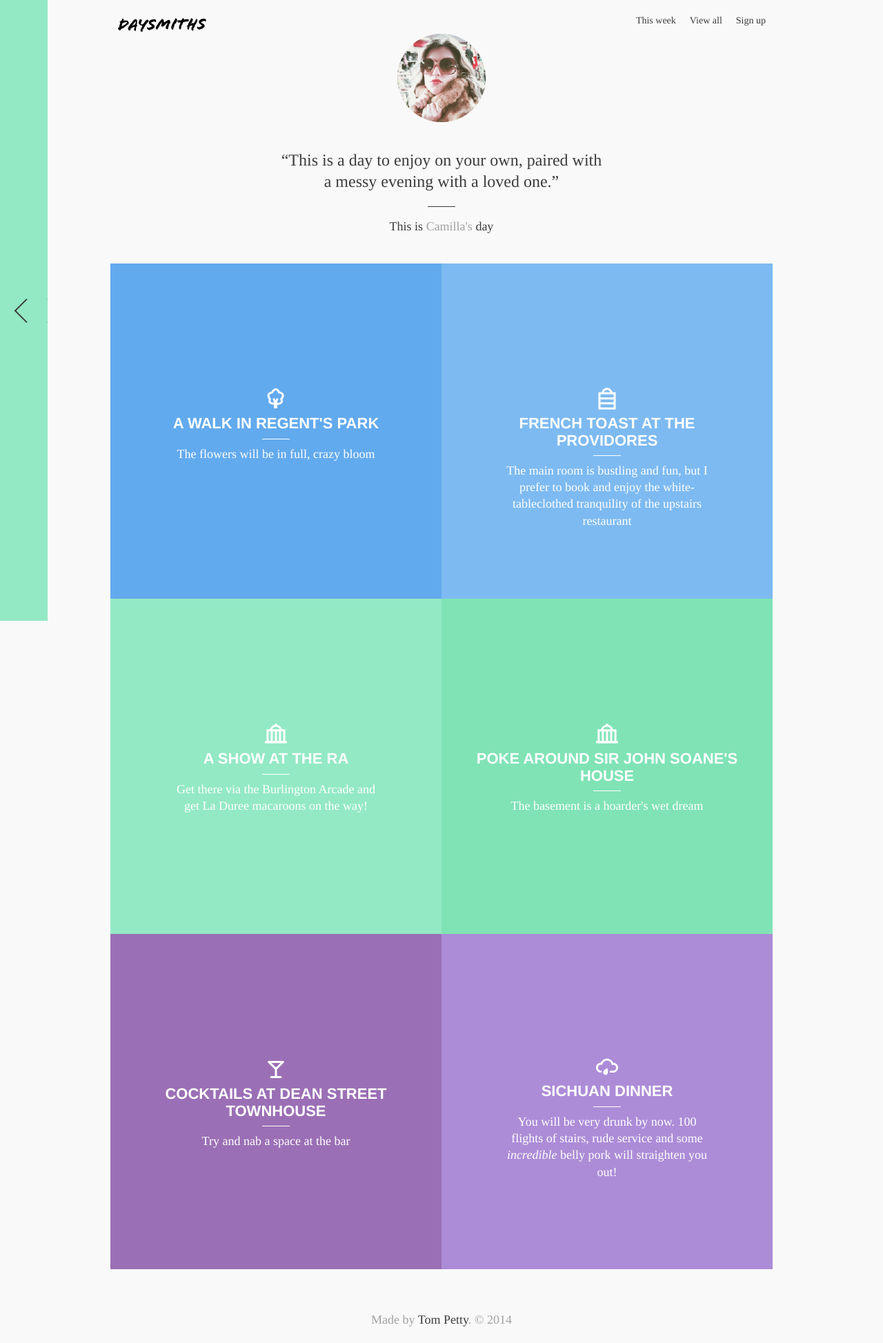
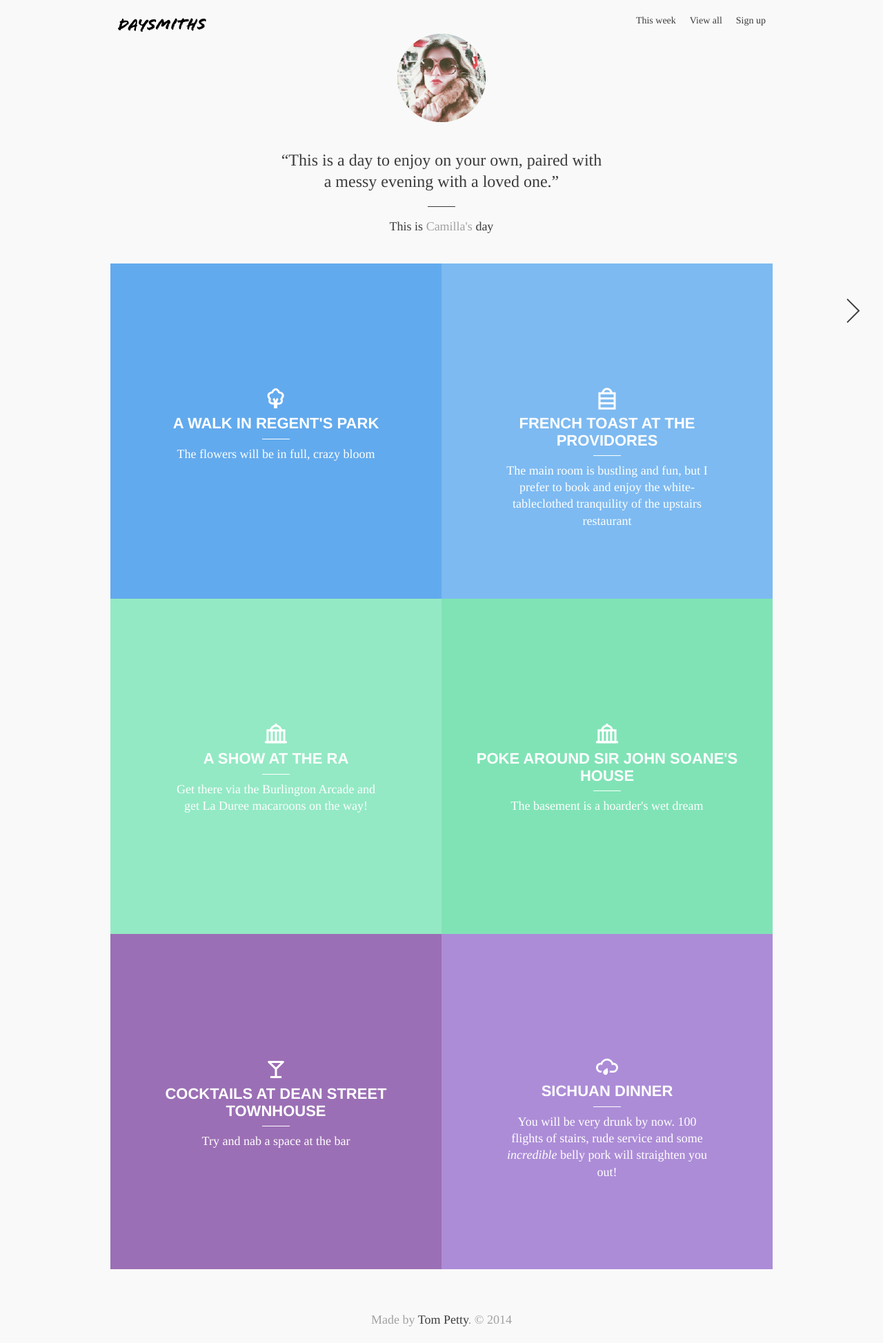
Before and after one commit to anothertompetty/daysmiths, a Jekyll site: the page built from 3.html, in a window 1280 px wide. Shown: the whole page at 69% size. Built offline with Jekyll 4.4.1, drawn with Linux system fonts in a browser that asks for light colours; nearby versions of some CDN libraries; Markdown is read by kramdown in place of the engine named in the settings.

Commit message:
Making it first

```diff
--- a/3.html
+++ b/3.html
@@ -1,12 +1,13 @@
 ---
 layout: default
+published: true
 ---
 
 <nav class="shuffle">
 
-	<a href="2.html" class="prev">Newer</a>
+	<!--Newest, so there are no newer - <a href="#.html" class="prev">Newer</a>-->
 
-	<!--Oldest, so there are no older - <a href="manlio.html" class="next">Older</a>-->
+	<a href="2.html" class="next">Older</a>
 
 </nav>
 
```
